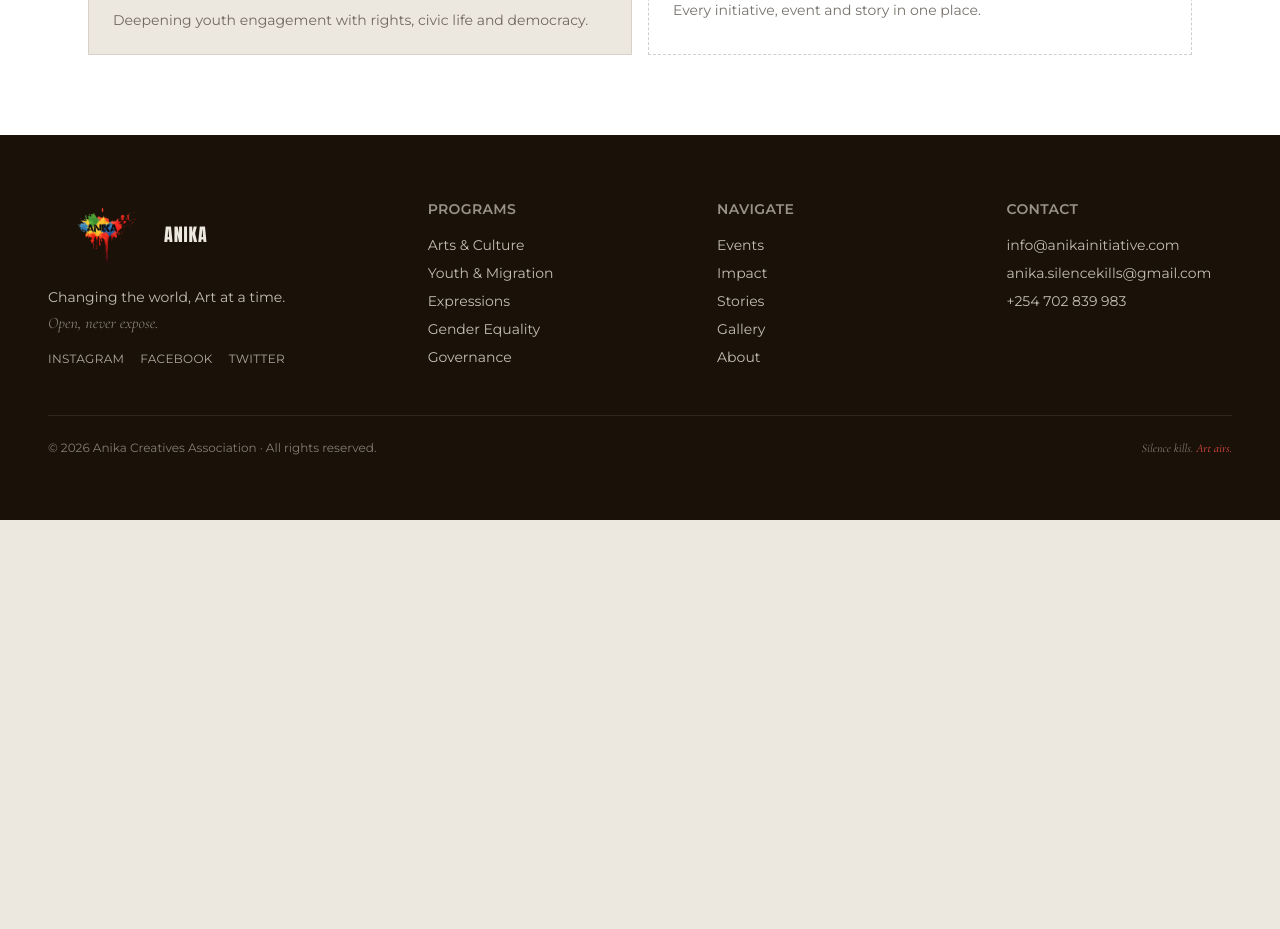
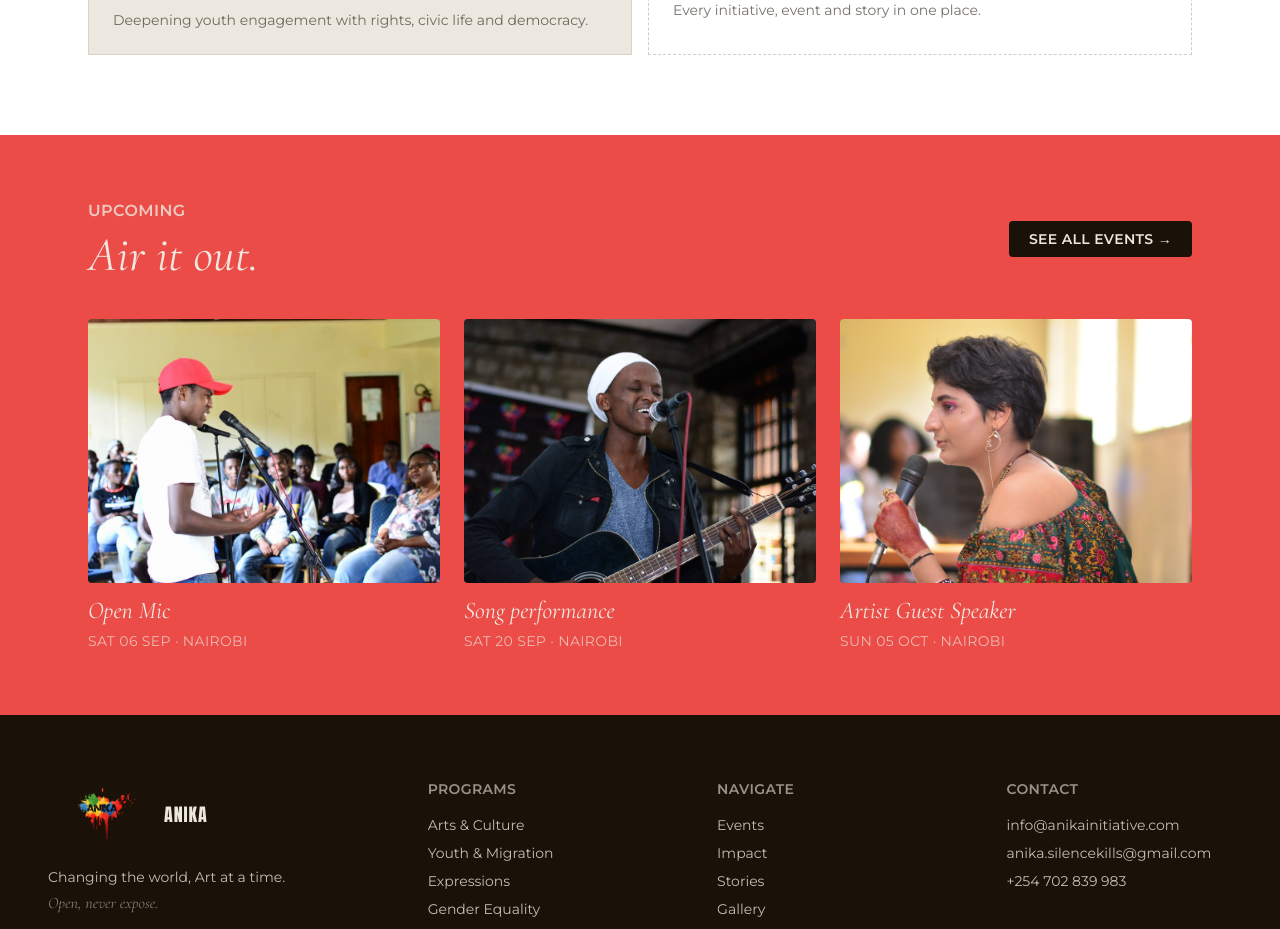
Before and after one commit to Jkosencha/Anika-Initiative, a React (Vite) app: page / in a window 1280 px wide. Shown: the part 1940-2869 px from the top of the page. Before the commit the page ends 2460 px from the top, so only its background shows below. Built offline with nearby package versions, Linux system fonts and the light colour scheme.

Commit message:
Add Upcoming Events section to Home page

```diff
--- a/src/pages/Home.jsx
+++ b/src/pages/Home.jsx
@@ -13,6 +13,12 @@ const pillars = [
   { name: 'Expressions', color: 'bg-gold', description: 'Exploration, creative enterprise and art therapy for artists to evolve.' },
   { name: 'Gender Equality', color: 'bg-anika-blue', description: 'Safe spaces for rights, agency, reproductive health and healing.' },
   { name: 'Governance', color: 'bg-ink', description: 'Deepening youth engagement with rights, civic life and democracy.' },
+]
+
+const events = [
+  { image: '/slim.jpg', category: 'Open Mic', date: 'SAT 06 SEP', location: 'Nairobi' },
+  { image: '/PHYL.jpg', category: 'Song performance', date: 'SAT 20 SEP', location: 'Nairobi' },
+  { image: '/jaaziya.jpg', category: 'Artist Guest Speaker', date: 'SUN 05 OCT', location: 'Nairobi' },
 ]
 
 const polaroid = (rotate) =>
@@ -150,6 +156,39 @@ function Home() {
           </div>
         </div>
       </section>
+
+      <section className="bg-coral text-cream">
+        <div className="mx-auto max-w-6xl px-6 py-16">
+          <div className="flex flex-wrap items-center justify-between gap-4">
+            <div>
+              <p className="font-body text-base font-semibold uppercase tracking-wide text-cream/80">Upcoming</p>
+              <h2 className="mt-2 font-editorial text-5xl italic">Air it out.</h2>
+            </div>
+            <NavLink
+              to="/events"
+              className="rounded bg-ink px-5 py-2 font-body text-sm font-semibold uppercase tracking-wide text-cream hover:opacity-90"
+            >
+              See All Events &rarr;
+            </NavLink>
+          </div>
+
+          <div className="mt-10 grid gap-6 sm:grid-cols-3">
+            {events.map((event) => (
+              <div key={event.category}>
+                <img
+                  src={event.image}
+                  alt={event.category}
+                  className="aspect-4/3 w-full rounded object-cover"
+                />
+                <p className="mt-3 font-editorial text-2xl italic">{event.category}</p>
+                <p className="mt-1 font-body text-sm uppercase tracking-wide text-cream/70">
+                  {event.date} &middot; {event.location}
+                </p>
+              </div>
+            ))}
+          </div>
+        </div>
+      </section>
     </>
   )
 }
```
